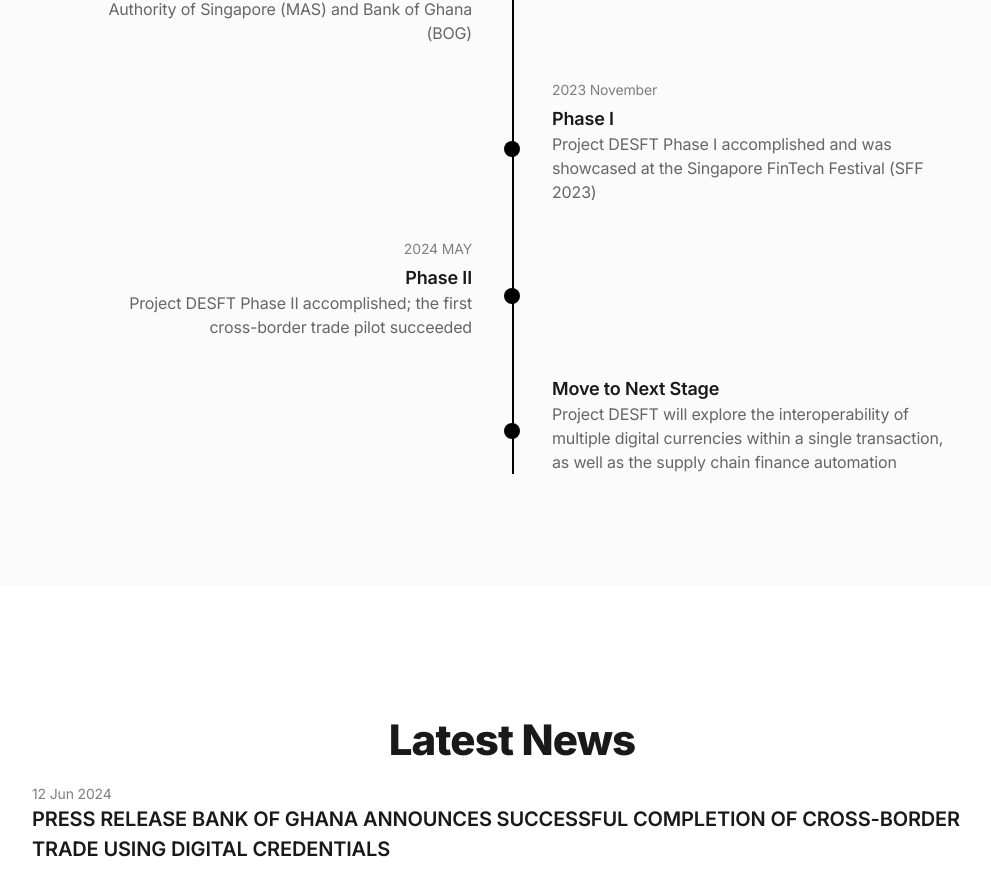
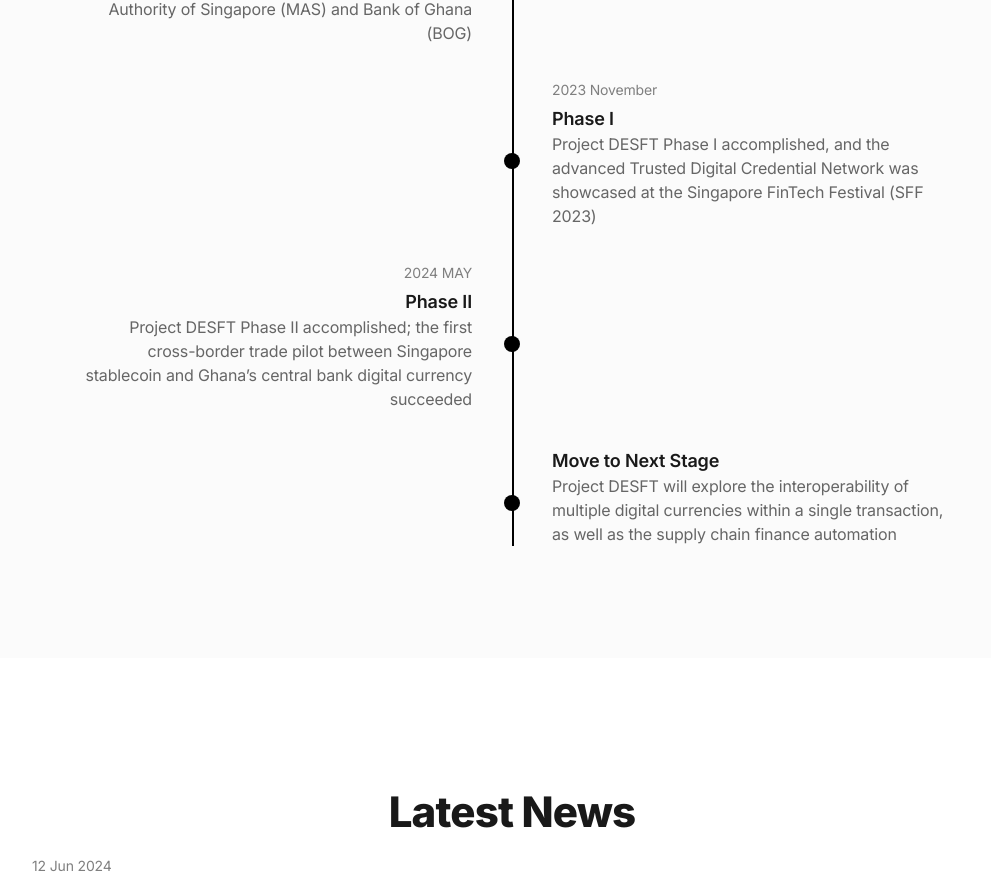
Before and after one commit to sft-labs/website, a Next.js app: page / in a window 1280 px wide. Shown: the part 2901-3776 px from the top of the page, without its empty margins (128-1119 px from the left). Built offline with nearby package versions, Linux system fonts and the light colour scheme.

Commit message:
feat: roadmap updated

```diff
--- a/components/roadmap.tsx
+++ b/components/roadmap.tsx
@@ -11,13 +11,13 @@
     date: "2023 November",
     title: "Phase I",
     description:
-      "Project DESFT Phase I accomplished and was showcased at the Singapore FinTech Festival (SFF 2023)",
+      "Project DESFT Phase I accomplished, and the advanced Trusted Digital Credential Network was showcased at the Singapore FinTech Festival (SFF 2023)",
   },
   {
     date: "2024 MAY",
     title: "Phase II",
     description:
-      "Project DESFT Phase II accomplished;  the first cross-border trade pilot succeeded",
+      "Project DESFT Phase II accomplished;  the first cross-border trade pilot between Singapore stablecoin and Ghana’s central bank digital currency succeeded",
   },
   {
     date: "",
```
